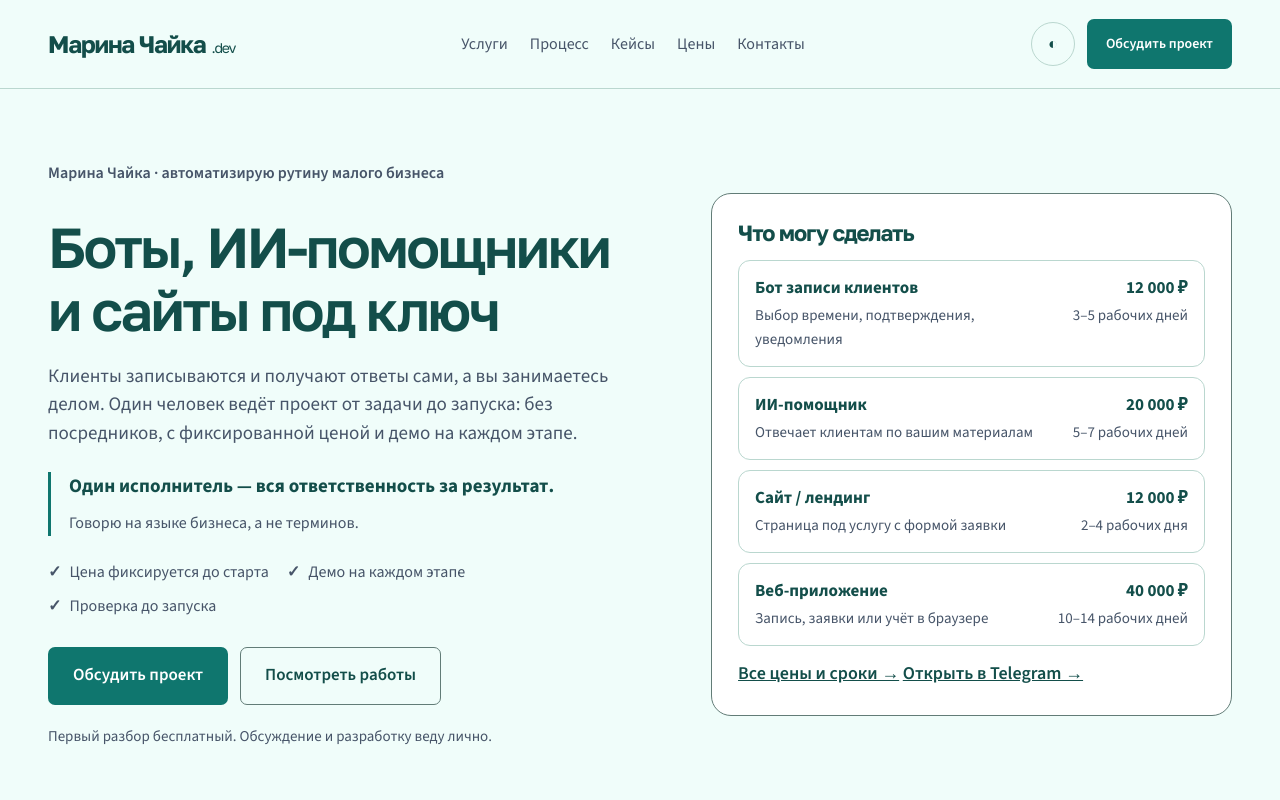
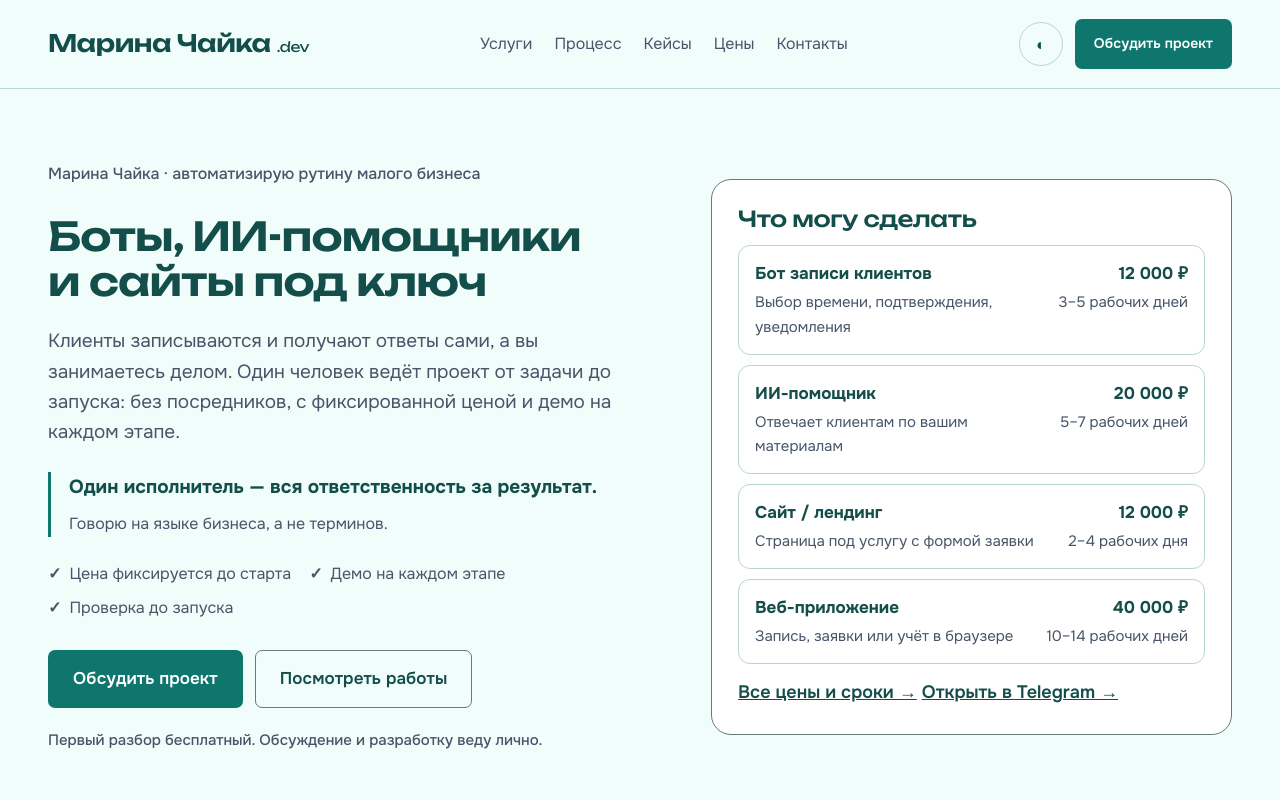
Before and after one commit to chajjka93-source/mini-app, a plain HTML site: page index.html in a window 1280 px wide. Shown: the top 800 px of the page. Drawn offline with Linux system fonts and the light colour scheme.

Commit message:
[agent] typography: Unbounded + Onest (локально, typo.css)

```diff
--- /dev/null
+++ b/assets/fonts/typo-fonts.css
@@ -0,0 +1,5 @@
+/* Unbounded (заголовки) и Onest (текст) — SIL Open Font License 1.1, Google Fonts. Файлы лежат на сайте, обращений к Google при открытии страницы нет. */
+@font-face{font-family:'Onest';font-style:normal;font-weight:400 700;font-display:swap;src:url(onest-cyrillic.woff2) format('woff2');unicode-range:U+0301, U+0400-045F, U+0490-0491, U+04B0-04B1, U+2116}
+@font-face{font-family:'Onest';font-style:normal;font-weight:400 700;font-display:swap;src:url(onest-latin.woff2) format('woff2');unicode-range:U+0000-00FF, U+0131, U+0152-0153, U+02BB-02BC, U+02C6, U+02DA, U+02DC, U+0304, U+0308, U+0329, U+2000-206F, U+20AC, U+2122, U+2191, U+2193, U+2212, U+2215, U+FEFF, U+FFFD}
+@font-face{font-family:'Unbounded';font-style:normal;font-weight:400 700;font-display:swap;src:url(unbounded-cyrillic.woff2) format('woff2');unicode-range:U+0301, U+0400-045F, U+0490-0491, U+04B0-04B1, U+2116}
+@font-face{font-family:'Unbounded';font-style:normal;font-weight:400 700;font-display:swap;src:url(unbounded-latin.woff2) format('woff2');unicode-range:U+0000-00FF, U+0131, U+0152-0153, U+02BB-02BC, U+02C6, U+02DA, U+02DC, U+0304, U+0308, U+0329, U+2000-206F, U+20AC, U+2122, U+2191, U+2193, U+2212, U+2215, U+FEFF, U+FFFD}
--- a/index.html
+++ b/index.html
@@ -428,6 +428,8 @@ async function sendWebsiteRequest(data) {
   }
 </style>
 <link rel="stylesheet" href="premium.css?v=20261010-ai">
+<link rel="stylesheet" href="assets/fonts/typo-fonts.css">
+<link rel="stylesheet" href="typo.css?v=20261115">
 </head>
 <body>
 <a class="skip-link" href="#top">Перейти к содержанию</a>
--- /dev/null
+++ b/typo.css
@@ -0,0 +1,40 @@
+/* Типографика: Unbounded (заголовки) + Onest (текст и кнопки). Подключается после premium.css. */
+:root,:root[data-theme="light"],:root[data-theme="dark"]{
+  --font-head:'Unbounded','Onest',sans-serif;
+  --font-body:'Onest',sans-serif;
+  --font-mono:'Onest',sans-serif;
+}
+html body{font-family:var(--font-body);font-size:18px;line-height:1.65;font-feature-settings:"kern","liga"}
+html body p,html body li{font-family:var(--font-body)}
+
+/* заголовки: Unbounded широкий, поэтому размер меньше, трекинг мягче */
+html body h1,html body h2,html body h3,html body h4{font-family:var(--font-head);font-weight:500;letter-spacing:-.015em;line-height:1.16;text-wrap:balance}
+html body .hero h1{font-size:clamp(26px,3.1vw,40px);font-weight:600;line-height:1.12;letter-spacing:-.02em}
+html body .section-head h2,html body .review-copy h2,html body section h2{font-size:clamp(25px,3.2vw,40px);line-height:1.15}
+html body .card h3,html body .case h3,html body section h3{font-size:clamp(19px,1.9vw,23px);line-height:1.25;font-weight:500}
+html body h4,html body .step h4,html body .trust-item h4{font-size:16px;font-weight:500;letter-spacing:-.005em;line-height:1.3}
+html body .logo{font-family:var(--font-head);font-weight:600;letter-spacing:-.02em}
+html body .price-value,html body .stat-value{font-family:var(--font-head);font-weight:500;letter-spacing:-.02em}
+html body .faq-q{font-family:var(--font-body);font-weight:500;font-size:17px}
+
+/* основной текст */
+html body .hero .sub,html body .section-head p{font-size:19px;line-height:1.6}
+html body .eyebrow,html body .trust-line,html body label,html body .quiz-progress,html body .step-meta,html body .price-time,html body .tag,html body .case-status{font-family:var(--font-body);font-weight:500}
+html body label{text-transform:none;letter-spacing:0;font-size:15px}
+html body input,html body textarea,html body select{font-family:var(--font-body)}
+
+/* кнопки */
+html body .btn,html body button,html body .btn-primary,html body .btn-ghost{font-family:var(--font-body);font-weight:600;letter-spacing:.005em}
+
+html body .launch-offer h2{font-size:clamp(24px,2.9vw,36px);line-height:1.18}
+@media(max-width:820px){
+  html body .launch-offer h2{font-size:clamp(23px,5vw,30px)}
+  html body .hero h1{font-size:clamp(26px,5.4vw,38px)}
+  html body .section-head h2,html body .review-copy h2,html body section h2{font-size:clamp(23px,5.4vw,32px)}
+}
+@media(max-width:600px){
+  html body{font-size:17px}
+  html body .hero h1{font-size:clamp(23px,6.1vw,30px)}
+  html body .section-head h2,html body .review-copy h2,html body section h2{font-size:clamp(22px,6.2vw,28px)}
+  html body .card h3,html body section h3{font-size:19px}
+}
```
Also changed, not shown: assets/fonts/onest-cyrillic.woff2 (added), assets/fonts/onest-latin.woff2 (added), assets/fonts/unbounded-cyrillic.woff2 (added), assets/fonts/unbounded-latin.woff2 (added).
